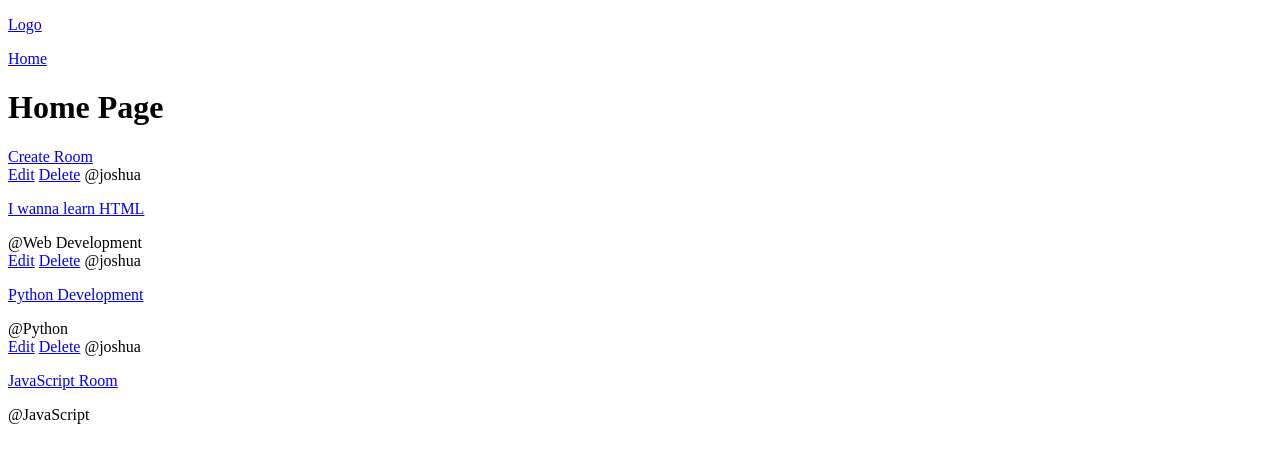
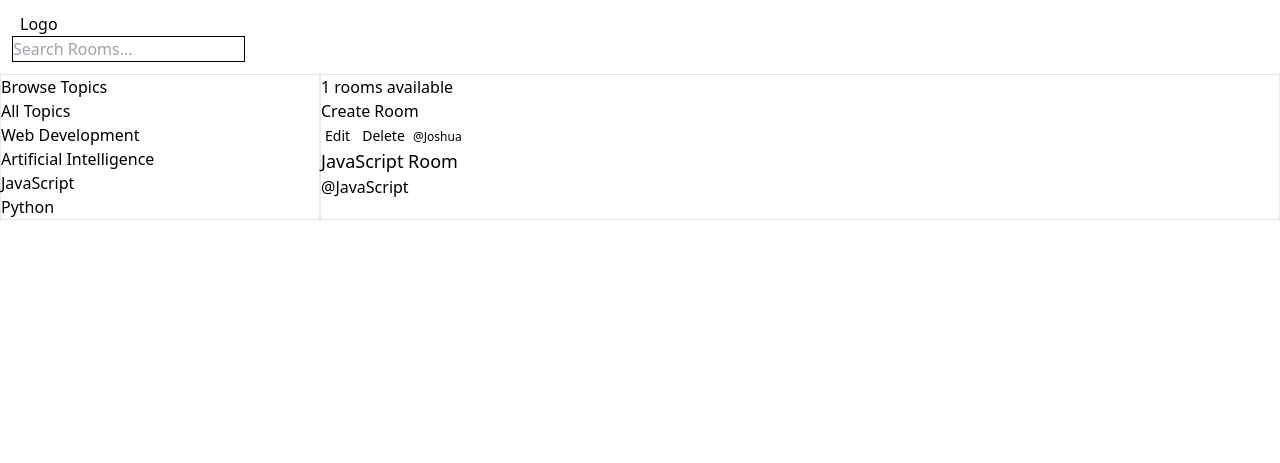
Before and after one commit to JoshAjikaze/vigilant-waffle, a Django app: a page that uses ChatAppTraining/templates/main.html in a window 1280 px wide. Shown: the top 463 px of the page. Run offline with Django 5.2, Linux system fonts and the light colour scheme; data comes from the database, SQL or seed files in the repository; some libraries are stand-ins or nearby versions.

Commit message:
room search integration

```diff
--- a/ChatAppTraining/base/templates/base/home.html
+++ b/ChatAppTraining/base/templates/base/home.html
@@ -1,29 +1,33 @@
 {% extends "main.html" %} {% block title %}Home{% endblock title %}
 
 {% block content %}
-<div class="container mx-auto">
-  <h1 class="text-4xl my-10 font-bold">Home Page</h1>
-  <a href="{% url 'create-room' %}">Create Room</a>
-  <div>
-    {% for room in rooms %}
-    <div class="mb-5">
-      <a href="{% url 'update-room' room.id %}">Edit</a>
-      <a href="{% url 'delete-room' room.id %}">Delete</a>
-      <span class="capitalize">@{{ room.host }}</span>
-      <p class="p-3">
-        <a href="{% url 'room' room.id %}">{{ room.name }}</a>
-      </p>
-      <span>@{{ room.topic.name }}</span>
-    </div>
+
+<div class="container mx-auto grid grid-cols-12">
+
+  <div class='col-span-3 border flex flex-col'>
+    <h3>Browse Topics</h3>
+    <a href="{% url 'home' %}">All Topics</a>
+    {% for topic in topics %}
+    <a href="{% url 'home' %}?q={{ topic.name }}">{{ topic.name }}</a>
     {% endfor %}
   </div>
 
-  {% comment %}
-  <div>
-    {% for topic in topics %}
-    <p>{{ topic.name }}</p>
-    {% endfor %}
+  <div class='col-span-9 border'>
+    <h5>{{ room_count }} rooms available</h5><a href="{% url 'create-room' %}">Create Room</a>
+    <div>
+      {% for room in rooms %}
+      <div class="mb-5">
+        <a class="text-sm p-1 hover:text-white hover:bg-black rounded-md" href="{% url 'update-room' room.id %}">Edit</a>
+        <a class="text-sm p-1 hover:text-white hover:bg-black rounded-md" href="{% url 'delete-room' room.id %}">Delete</a>
+        <span class="capitalize font-medium text-xs">@{{ room.host }}</span>
+        <p class="font-medium text-lg">
+          <a href="{% url 'room' room.id %}">{{ room.name }}</a>
+        </p>
+        <span>@{{ room.topic.name }}</span>
+      </div>
+      {% endfor %}
+    </div>
   </div>
-  {% endcomment %}
 </div>
+
 {% endblock content %}
--- a/ChatAppTraining/base/views.py
+++ b/ChatAppTraining/base/views.py
@@ -1,5 +1,6 @@
 from django.http import HttpResponse
 from django.shortcuts import redirect, render
+from django.db.models import Q
 
 from .forms import RoomForm
 from .models import Room, Topic, Message
@@ -7,9 +8,16 @@
 # Create your views here.
 
 def home(request):
-    rooms = Room.objects.all()
+    q = request.GET.get('q') if request.GET.get('q') != None else ''
+
+    rooms = Room.objects.filter(
+        Q(topic__name__icontains=q) |
+        Q(name__icontains=q) |
+        Q(description__icontains=q)
+        )  # topic is part of the Room model.  name is the child of topic
+    room_count = rooms.count()
     topics = Topic.objects.all()
-    context = {'rooms': rooms, 'topics': topics}
+    context = {'rooms': rooms, 'topics': topics, 'room_count': room_count}
     return render(request, 'base/home.html', context)
 
 def room(request, pk):
--- a/ChatAppTraining/templates/main.html
+++ b/ChatAppTraining/templates/main.html
@@ -4,7 +4,7 @@
     <meta charset="UTF-8">
     <meta http-equiv="X-UA-Compatible" content="IE=edge">
     <meta name="viewport" content="width=device-width, initial-scale=1.0">
-    {% comment %} <script src="https://cdn.tailwindcss.com"></script> {% endcomment %}
+    <script src="https://cdn.tailwindcss.com"></script>
     <title>{% block title %}{% endblock title %} | StudyBud</title>
 </head>
 <body>
--- a/ChatAppTraining/templates/navbar.html
+++ b/ChatAppTraining/templates/navbar.html
@@ -1,16 +1,8 @@
 <nav class="flex items-center justify-between p-3">
-  <p>
-    <a
-      href="{% url 'home' %}"
-      class="[&.active]:font-bold hover:bg-black hover:text-white p-2"
-      >Logo</a
-    >
-  </p>
-  <p class="space-x-3 invisible">
-    <a
-      href="{% url 'home' %}"
-      class="[&.active]:font-bold hover:bg-black hover:text-white p-2"
-      >Home</a
-    >
-  </p>
+  <div>
+    <a href="{% url 'home' %}"  class="[&.active]:font-bold hover:bg-black hover:text-white p-2"  >Logo</a>
+    <form method='GET' action="{% url 'home' %}">
+      <input placeholder="Search Rooms..." name="q" class="border border-black" />
+    </form>
+  </div>
 </nav>
```
